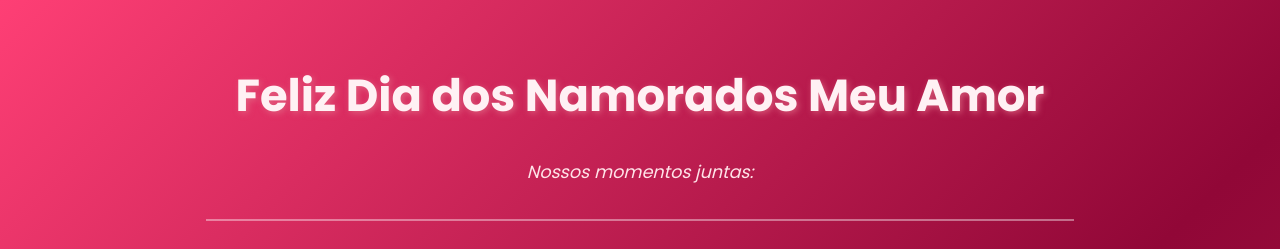
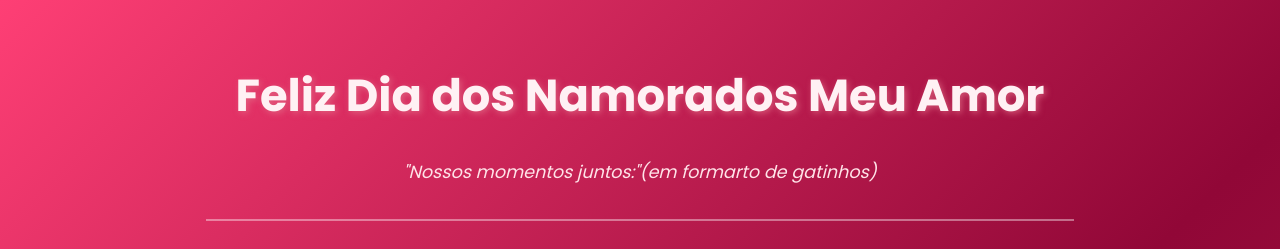
Before and after one commit to leticiazaniliz/site, a plain HTML site: page index.html in a window 1280 px wide. Shown: the top 249 px of the page. Drawn offline with Linux system fonts and the light colour scheme.

Commit message:
Update index.html

```diff
--- a/index.html
+++ b/index.html
@@ -264,7 +264,7 @@
   <div class="container">
     <header>
       <h1>Feliz Dia dos Namorados Meu Amor</h1>
-      <p>Nossos momentos juntas:</p>
+      <p>"Nossos momentos juntos:"(em formarto de gatinhos)</p>
     </header>
     <section class="carousel" aria-label="Carrossel de fotos do Dia dos Namorados">
       <div class="carousel-images">
```
